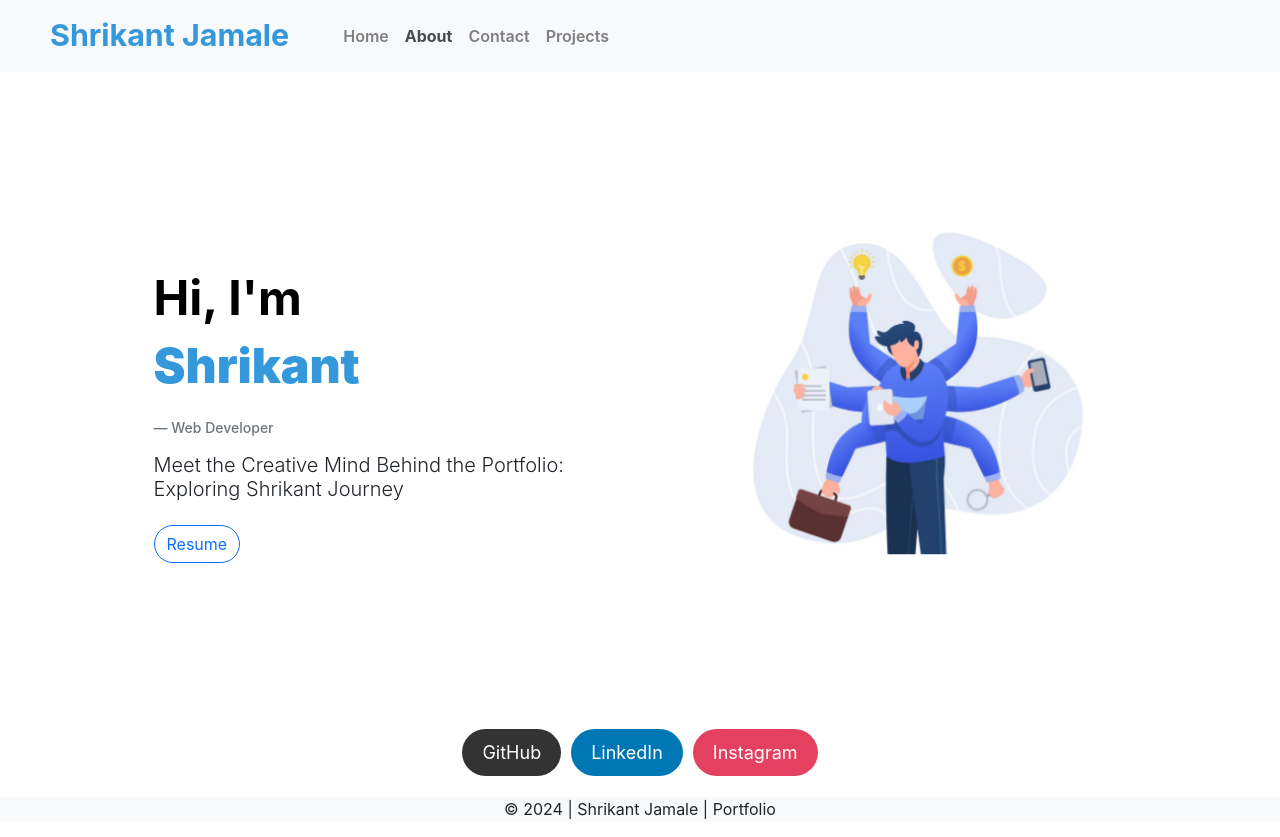
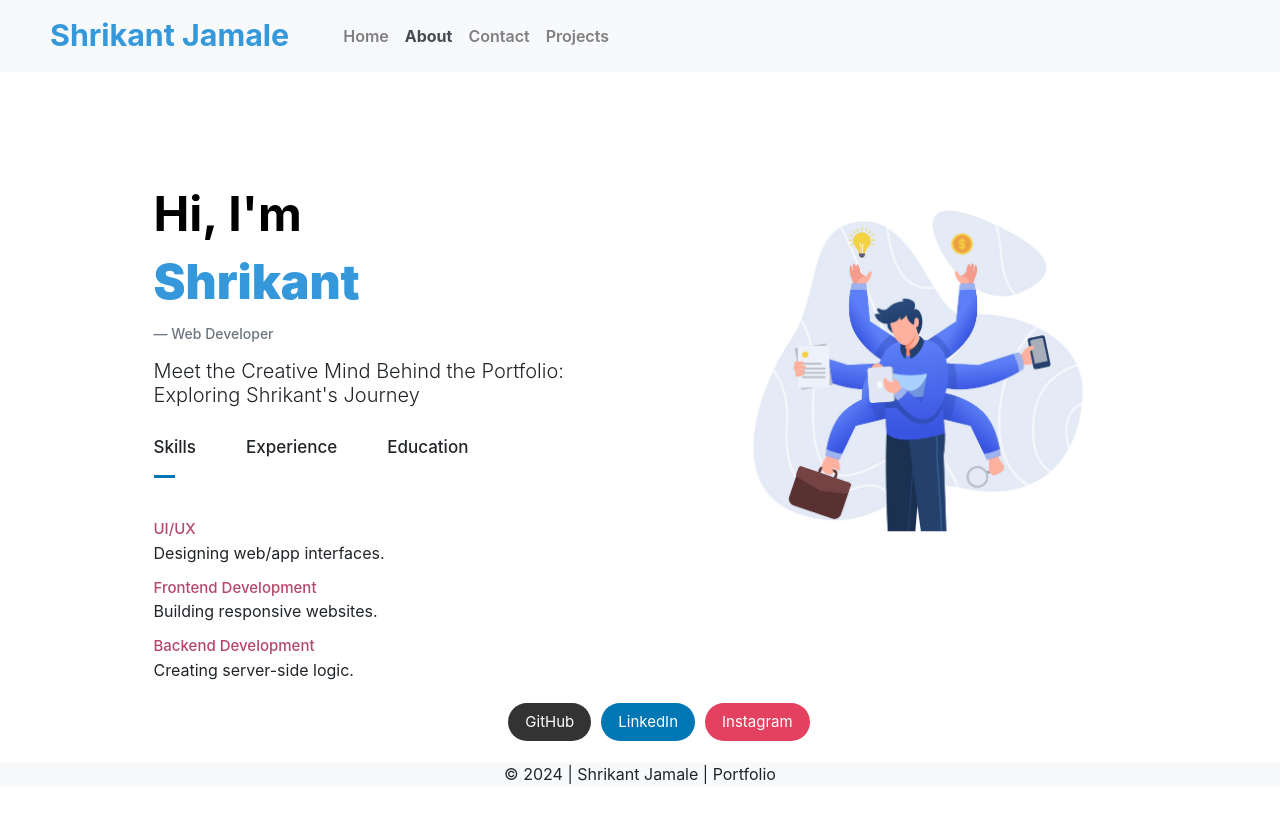
Before and after one commit to tusharsarodeAI/Portfolio_Data_Scientist, a React (Create React App) app: page /About in a window 1280 px wide. After the commit the page ends 802 px from the top, so only its background shows below. Built offline with nearby package versions, Linux system fonts and the light colour scheme.

Commit message:
adding some css

```diff
--- a/src/App.js
+++ b/src/App.js
@@ -27,8 +27,8 @@ function App() {
       <Route exact path="/About" element={<About/>}/>
       <Route path='*' element={<Navigate to = '/'/>}/>
     </Routes>
+    <Footer/>
     </div>
-    <Footer/>
     </Router>
     </>
   );
--- a/src/Footer.js
+++ b/src/Footer.js
@@ -5,7 +5,7 @@ const Footer = () => {
 
   return (
     <>
-        <footer className='w-100 bg-light text-center'>
+        <footer className='w-full bg-light text-center'>
             <p>© {year} | Shrikant Jamale | Portfolio </p>
         </footer>
     </>
--- a/src/index.css
+++ b/src/index.css
@@ -5,6 +5,7 @@ body {
     sans-serif;
   -webkit-font-smoothing: antialiased;
   -moz-osx-font-smoothing: grayscale;
+  scroll-behavior: smooth;
 }
 
 code {
@@ -46,13 +47,33 @@ code {
   width: 100%;
   height: 83vh;
 }
+#about-header{
+  width: 100%;
+  height: 100%;
+}
+.margine{
+  margin-top: -35px;
+}
 .header-img{
   text-align: right;
+  display: flex;
+  justify-content: center;
+  align-items: center;
+
 }
 #header .brand-name{
   color: #3498db;
 }
+#about-header .brand-name{
+  color: #3498db;
+}
 #header h1{
+  margin: 0 0 10px 0;
+  font-size: 48px;
+  font-weight: 700;
+  color: black;
+}
+#about-header h1{
   margin: 0 0 10px 0;
   font-size: 48px;
   font-weight: 700;
@@ -62,8 +83,15 @@ code {
   color: #484848;
   font-size: 24px;
 }
+#about-header h2{
+  color: #484848;
+  font-size: 24px;
+}
 
 #header .animated {
+  animation: up-down 2s ease-in-out infinite alternate-reverse both;
+}
+#about-header .animated {
   animation: up-down 2s ease-in-out infinite alternate-reverse both;
 }
 
@@ -131,15 +159,18 @@ code {
 .social-btn {
   border: none;
   margin: 5px;
-  padding: 10px 20px;
+  padding: 8px 17px;
   border-radius: 30px;
   color: white;
-  font-size: 18px;
+  font-size: 15px;
   text-decoration: none;
   transition: background-color 0.3s;
+
 }
 
-
+.social-div{
+  padding-bottom: 1rem;
+}
 
 /* Custom button colors */
 .github-btn {
@@ -189,3 +220,60 @@ code {
   text-decoration:underline;
   text-underline-offset: 0.5rem;
 }
+
+/* About sub title */
+.text-title{
+  margin-top: 10rem;
+  }
+.tab-title {
+  display: flex;
+  margin: 20px 0;
+}
+
+.tab-links {
+  margin-right: 50px;
+  font-size: 17px;
+  font-weight: 500;
+  cursor: pointer;
+  position: relative;
+  padding-bottom: 10px;
+}
+
+.tab-links::after {
+  content: '';
+  width: 0;
+  height: 3px;
+  background: #0077B5;
+  position: absolute;
+  left: 0;
+  bottom: -8px;
+  transition: 0.5s;
+}
+
+.tab-links.active-link::after {
+  width: 50%;
+}
+
+.tab-contents ul {
+  padding-left: 0;
+}
+
+.tab-contents ul li {
+  list-style: none;
+  margin: 10px 0;
+}
+
+.tab-contents ul li span {
+  color: #b54769;
+  font-size: 15px;
+  font-weight: 500;
+}
+
+.tab-contents {
+  display: block; /* Ensure this is displayed */
+  margin-top: 0px;
+}
+
+.tab-contents.active-tab {
+  display: block;
+}
--- a/src/main_pages/About.js
+++ b/src/main_pages/About.js
@@ -1,28 +1,99 @@
-import React from 'react'
-import Common from '../common_data/Common'
-import imglink2 from '../Home-Img/about.jpg'
+import React, { useState } from 'react';
+import imglink2 from '../Home-Img/about.jpg';
 
 const About = () => {
+  const [activeTab, setActiveTab] = useState('Skills');
+
+  const renderTabContent = () => {
+    switch (activeTab) {
+      case 'Skills':
+        return (
+          <ul>
+            <li><span>UI/UX</span><br />Designing web/app interfaces.</li>
+            <li><span>Frontend Development</span><br />Building responsive websites.</li>
+            <li><span>Backend Development</span><br />Creating server-side logic.</li>
+          </ul>
+        );
+      case 'Experience':
+        return (
+          <ul>
+            <li><span>Phi Design Experience Pvt. Ltd</span><br />web developer (Jun 2023-Nov 2023)</li>
+          </ul>
+        );
+      case 'Education':
+        return (
+          <ul>
+            <li><span>SPPU University</span><br />B.Tech in Information Technology (2020-2024)<br/>CGPA: 8.06</li>
+            <li><span>HSC</span><br />Higher Secondary (2019-2020)<br/>Percentile: 79.08</li>
+            <li><span>SSC</span><br />Secondary Education(2017-2018)<br/>Percentile: 76.40</li>
+          </ul>
+        );
+      default:
+        return null;
+    }
+  };
+
   return (
     <>
-     <Common
-    heading='Meet the Creative Mind Behind the Portfolio: Exploring Shrikant Journey'
-    btnText='Resume'
-    src={imglink2}
-    />
-       <div class="text-center pb-3">
-            <a href="https://github.com/Shrikantj0794" target='_blank'rel="noreferrer" class="btn social-btn github-btn">
-                <i class="fab fa-github"></i> GitHub
+      <section id="about-header" >
+        <div className="container-fluid nav_bg">
+          <div className="row">
+            <div className="col-10 mx-auto">
+              <div className="row margine">
+                {/* Text Content */}
+                <div className="col-md-6 pt-6 pt-lg-0 order-2 order-lg-1 d-flex align-content-center flex-column">
+                  <div className='text-title'>
+                  <h1>Hi, I'm</h1>
+                  <h1><strong className='brand-name'>Shrikant</strong></h1>
+                  <h4 className='my-3 blockquote-footer'>Web Developer</h4>
+                  <h6 className='lead'>Meet the Creative Mind Behind the Portfolio: Exploring Shrikant's Journey</h6>
+                  </div>
+                  <div className="tab-title">
+                    <p
+                      className={`tab-links ${activeTab === 'Skills' ? 'active-link' : ''}`}
+                      onClick={() => setActiveTab('Skills')}
+                    >
+                      Skills
+                    </p>
+                    <p
+                      className={`tab-links ${activeTab === 'Experience' ? 'active-link' : ''}`}
+                      onClick={() => setActiveTab('Experience')}
+                    >
+                      Experience
+                    </p>
+                    <p
+                      className={`tab-links ${activeTab === 'Education' ? 'active-link' : ''}`}
+                      onClick={() => setActiveTab('Education')}
+                    >
+                      Education
+                    </p>
+                  </div>
+                  <div className="tab-contents active-tab">
+                    {renderTabContent()}
+                  </div>
+                </div>
+                {/* Image Content */}
+                <div className='col-lg-6 order-1 order-lg-2 header-img'>
+                  <img src={imglink2} alt="webdeveloper" className='img-fluid animated' />
+                </div>
+              </div>
+            </div>
+          </div>
+          <div className="text-center social-div">
+            <a href="https://github.com/Shrikantj0794" target='_blank' rel="noreferrer" className="btn social-btn github-btn">
+              <i className="fab fa-github"></i> GitHub
             </a>
-            <a href="https://www.linkedin.com/in/shrikant-jamale-18146a209/" target='_blank'rel="noreferrer" class="btn social-btn linkedin-btn">
-                <i class="fab fa-linkedin"></i> LinkedIn
+            <a href="https://www.linkedin.com/in/shrikant-jamale-18146a209/" target='_blank' rel="noreferrer" className="btn social-btn linkedin-btn">
+              <i className="fab fa-linkedin"></i> LinkedIn
             </a>
-            <a href="https://www.instagram.com/shrikantj0794/" target='_blank'rel="noreferrer" class="btn social-btn instagram-btn">
-                <i class="fab fa-instagram"></i> Instagram
+            <a href="https://www.instagram.com/shrikantj0794/" target='_blank' rel="noreferrer" className="btn social-btn instagram-btn">
+              <i className="fab fa-instagram"></i> Instagram
             </a>
+          </div>
         </div>
+      </section>
     </>
-  )
-}
+  );
+};
 
-export default About
+export default About;
```
